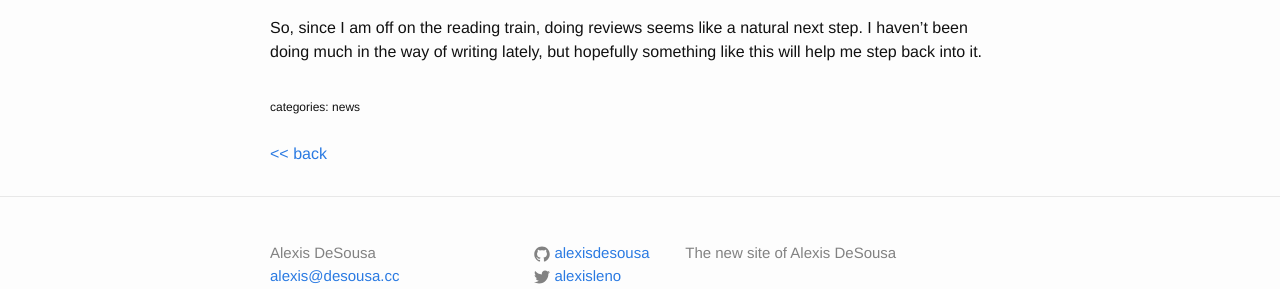
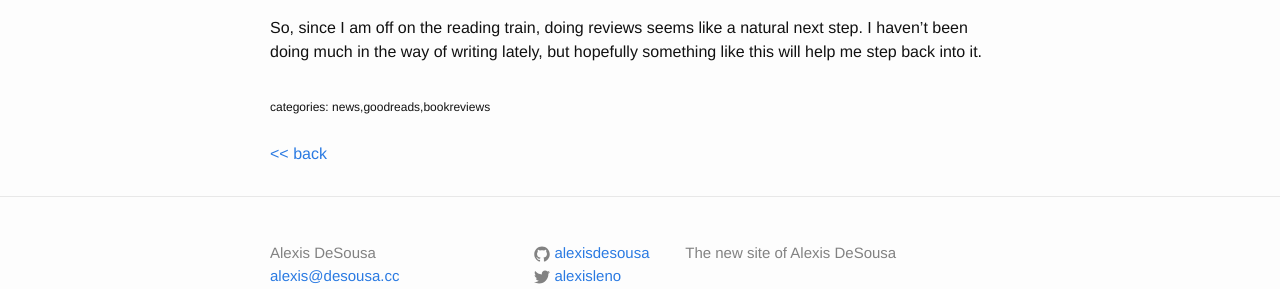
Before and after one commit to alexisdesousa/alexisdesousa.github.io, a Jekyll site: the page built from _posts/2015-02-03-news.markdown, in a window 1280 px wide. Shown: the part 362-651 px from the top of the page. Built offline with Jekyll 4.4.1, drawn with Linux system fonts in a browser that asks for light colours.

Commit message:
updated post

```diff
--- a/_posts/2015-02-03-news.markdown
+++ b/_posts/2015-02-03-news.markdown
@@ -2,11 +2,11 @@
 layout: post
 title:  "News"
 date: 2015-02-03 16:40:00
-categories: news
+categories: news, goodreads, book reviews
 ---
 
 Well, I finally set up my own website again. Previously, I did some book reviews on my old blog over at <a href="https://koshermuffin.wordpress.com/" target="_blank">wordpress</a>. I haven't done any reviews since then, but I thought since I've been reading so much that I would start doing reviews again!
 
-<a href="www.goodreads.com" target="_blank">Goodreads</a> has a Reading Challenge every year where you can put in the number of books that you want to read for the year and it gives you updates on your current progress. Last year, I read about 50 books. This year, my aim is 75, but I'm far surpassing that.
+<a href="http://www.goodreads.com" target="_blank">Goodreads</a> has a Reading Challenge every year where you can put in the number of books that you want to read for the year and it gives you updates on your current progress. Last year, I read about 50 books. This year, my aim is 75, but I'm far surpassing that.
 
 So, since I am off on the reading train, doing reviews seems like a natural next step. I haven't been doing much in the way of writing lately, but hopefully something like this will help me step back into it.
```
